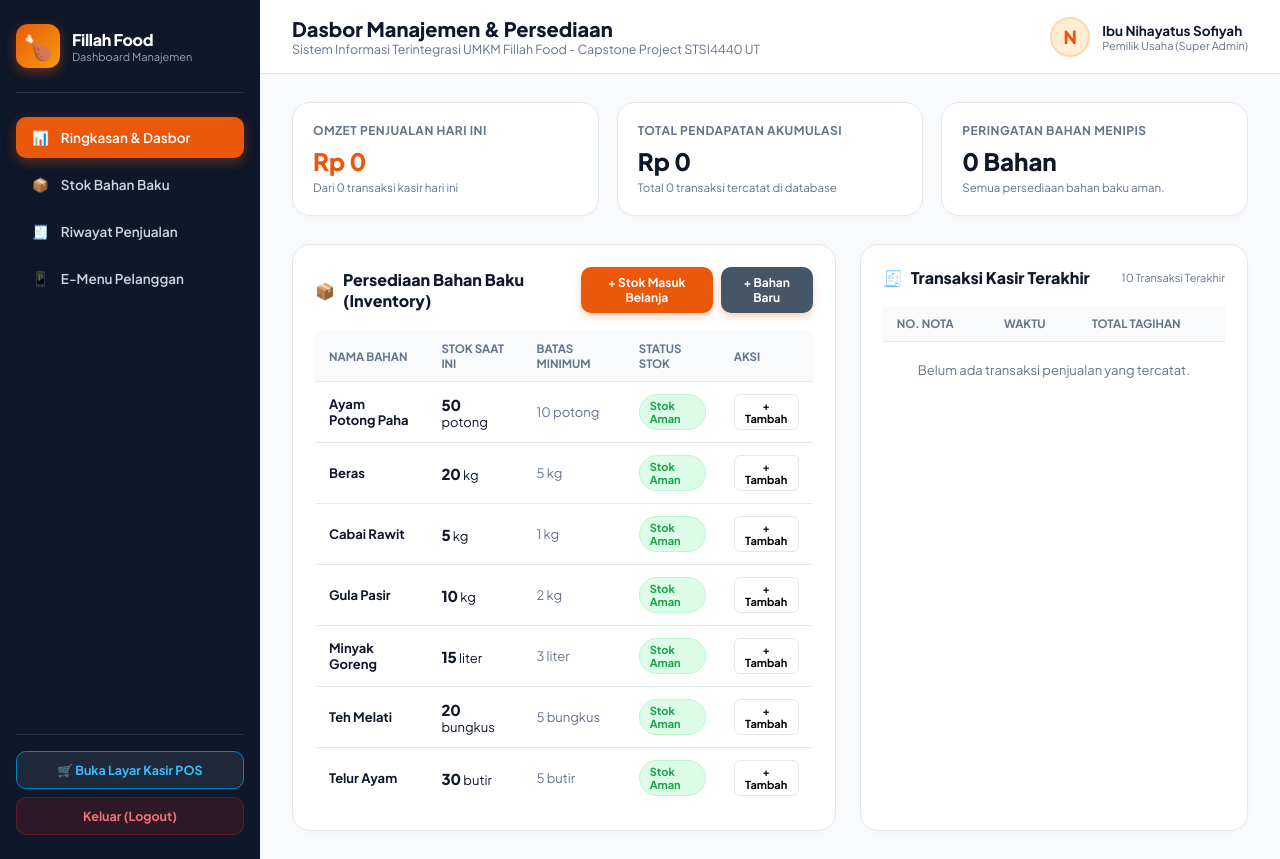
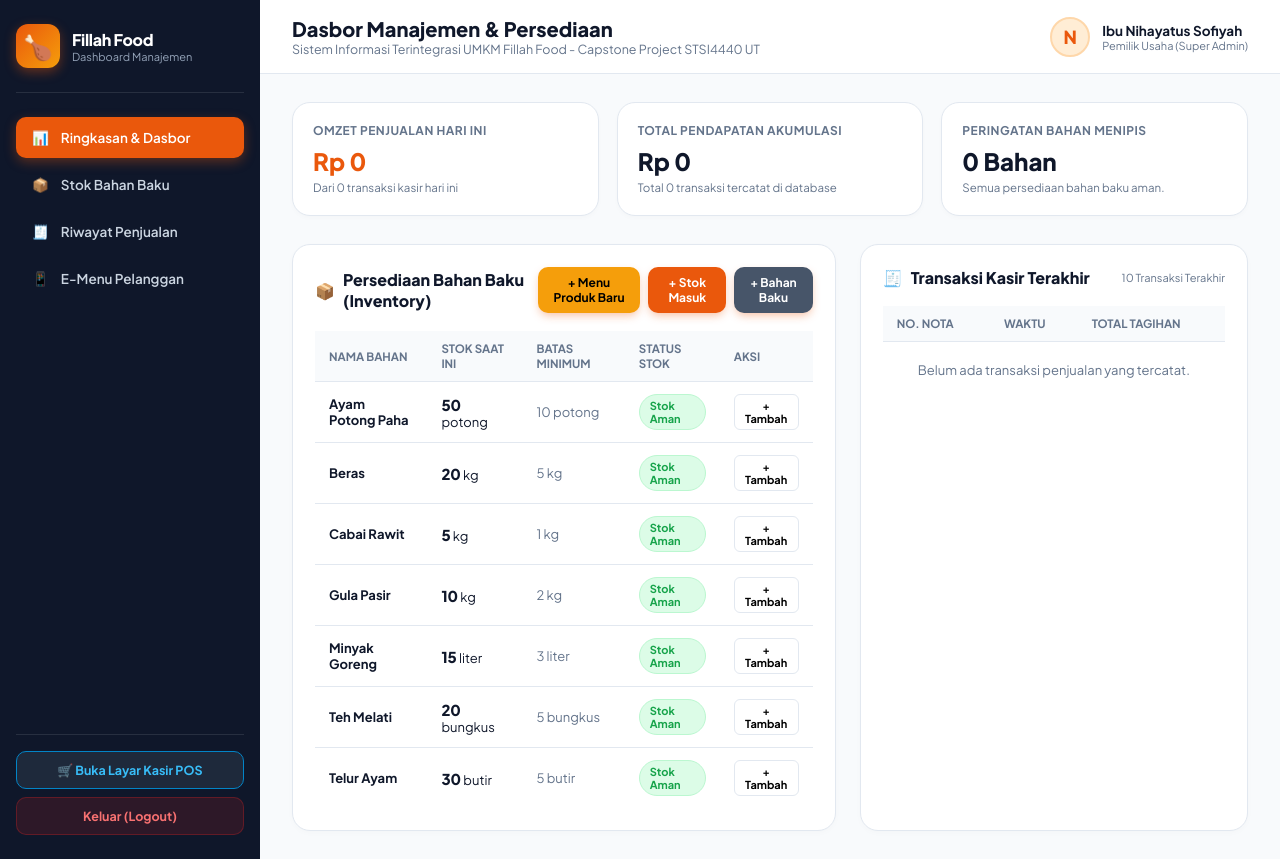
Before and after one commit to aguscodemaster/fillah-food-pos, a PHP site: page /admin.php in a window 1280 px wide. Run offline with PHP 8.4, Linux system fonts and the light colour scheme; a user stored in the database is signed in; data comes from the database, SQL or seed files in the repository; data that the repository does not hold is empty.

Commit message:
fix: tambahkan cache buster script.js, pointer events card kasir, dan fitur tambah produk baru di admin

```diff
--- a/admin.php
+++ b/admin.php
@@ -44,6 +44,23 @@ if (isset($_POST['tambah_bahan_baru'])) {
             $pesan_sukses = "Bahan baku baru '$nama_bahan' berhasil didaftarkan!";
         } else {
             $pesan_error = "Gagal menambahkan bahan baku: " . $conn->error;
+        }
+    }
+}
+
+// 2b. Logika Tambah Menu Produk Baru (Makanan / Minuman)
+if (isset($_POST['tambah_produk_baru'])) {
+    $nama_produk = trim($_POST['nama_produk']);
+    $harga = floatval($_POST['harga']);
+    $kategori = trim($_POST['kategori']);
+
+    if (!empty($nama_produk) && $harga > 0) {
+        $stmt_p = $conn->prepare("INSERT INTO produk (nama_produk, harga, kategori) VALUES (?, ?, ?)");
+        $stmt_p->bind_param("sds", $nama_produk, $harga, $kategori);
+        if ($stmt_p->execute()) {
+            $pesan_sukses = "Menu produk baru '$nama_produk' berhasil ditambahkan ke daftar kasir!";
+        } else {
+            $pesan_error = "Gagal menambahkan menu produk: " . $conn->error;
         }
     }
 }
@@ -639,8 +656,9 @@ if ($res_trx) {
                     <div class="panel-header">
                         <h2><span>📦</span> Persediaan Bahan Baku (Inventory)</h2>
                         <div style="display: flex; gap: 8px;">
-                            <button class="btn-primary-sm" onclick="bukaModalStokMasuk()">+ Stok Masuk Belanja</button>
-                            <button class="btn-primary-sm" style="background:#475569;" onclick="bukaModalBahanBaru()">+ Bahan Baru</button>
+                            <button class="btn-primary-sm" style="background:var(--secondary); color:#000;" onclick="bukaModalProdukBaru()">+ Menu Produk Baru</button>
+                            <button class="btn-primary-sm" onclick="bukaModalStokMasuk()">+ Stok Masuk</button>
+                            <button class="btn-primary-sm" style="background:#475569;" onclick="bukaModalBahanBaru()">+ Bahan Baku</button>
                         </div>
                     </div>
 
@@ -810,6 +828,37 @@ if ($res_trx) {
         </div>
     </div>
 
+    <!-- Modal Form Tambah Menu Produk Baru -->
+    <div class="modal-overlay" id="modal-produk-baru">
+        <div class="modal-box">
+            <h3 class="modal-title">🍗 Tambah Menu Makanan / Minuman Baru</h3>
+            <form method="POST" action="">
+                <div class="form-group">
+                    <label class="form-label">Nama Menu Makanan / Minuman</label>
+                    <input type="text" name="nama_produk" class="form-control" placeholder="Contoh: Ayam Bakar Madu" required>
+                </div>
+
+                <div class="form-group">
+                    <label class="form-label">Kategori Menu</label>
+                    <select name="kategori" class="form-control" required>
+                        <option value="Makanan">Makanan</option>
+                        <option value="Minuman">Minuman</option>
+                    </select>
+                </div>
+
+                <div class="form-group">
+                    <label class="form-label">Harga Jual Satuan (Rp)</label>
+                    <input type="number" step="500" name="harga" class="form-control" placeholder="Contoh: 12000" required>
+                </div>
+
+                <div class="modal-footer">
+                    <button type="submit" name="tambah_produk_baru" class="btn-primary-sm" style="flex:1; padding:12px;">Simpan Menu Baru</button>
+                    <button type="button" class="btn-primary-sm" style="background:#cbd5e1; color:#0f172a;" onclick="tutupModalProdukBaru()">Batal</button>
+                </div>
+            </form>
+        </div>
+    </div>
+
     <script>
         function bukaModalStokMasuk() {
             document.getElementById('modal-stok-masuk').style.display = 'flex';
@@ -827,6 +876,14 @@ if ($res_trx) {
             document.getElementById('modal-bahan-baru').style.display = 'none';
         }
 
+        function bukaModalProdukBaru() {
+            document.getElementById('modal-produk-baru').style.display = 'flex';
+        }
+
+        function tutupModalProdukBaru() {
+            document.getElementById('modal-produk-baru').style.display = 'none';
+        }
+
         function isiStokCepat(id, nama, satuan) {
             document.getElementById('select-id-bahan').value = id;
             document.getElementById('satuan-label').textContent = satuan;
--- a/kasir.php
+++ b/kasir.php
@@ -759,7 +759,7 @@ if ($result_produk) {
                             <h3 class="product-name"><?php echo htmlspecialchars($p['nama_produk']); ?></h3>
                             <div class="product-price">Rp <?php echo number_format($p['harga'], 0, ',', '.'); ?></div>
 
-                            <button class="btn-add-item" type="button">
+                            <button class="btn-add-item" type="button" style="pointer-events: none;">
                                 <span>+</span> Tambah ke Pesanan
                             </button>
                         </div>
@@ -901,6 +901,6 @@ if ($result_produk) {
         </div>
     </div>
 
-    <script src="script.js"></script>
+    <script src="script.js?v=<?php echo time(); ?>"></script>
 </body>
 </html>
--- a/script.js
+++ b/script.js
@@ -22,6 +22,10 @@ function tambahItem(id_menu, nama, harga) {
     }
     renderKeranjang();
 }
+
+// Kompatibilitas fungsi
+window.tambahItem = tambahItem;
+window.tambahPesanan = tambahItem;
 
 // 2. Ubah Jumlah Porsi (Stepper)
 function ubahQty(id_menu, delta) {
```
